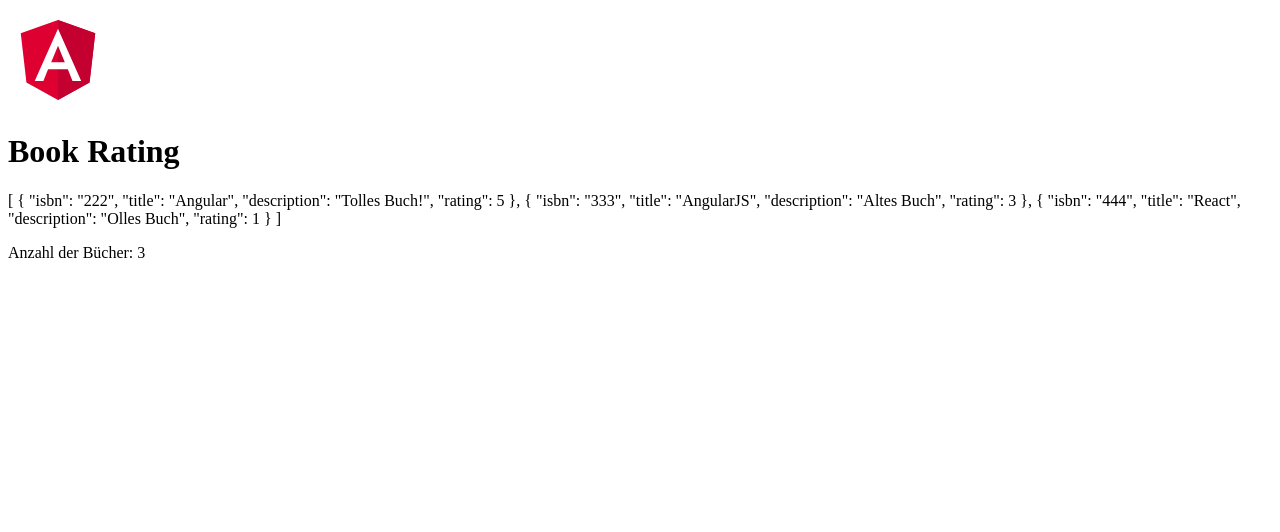
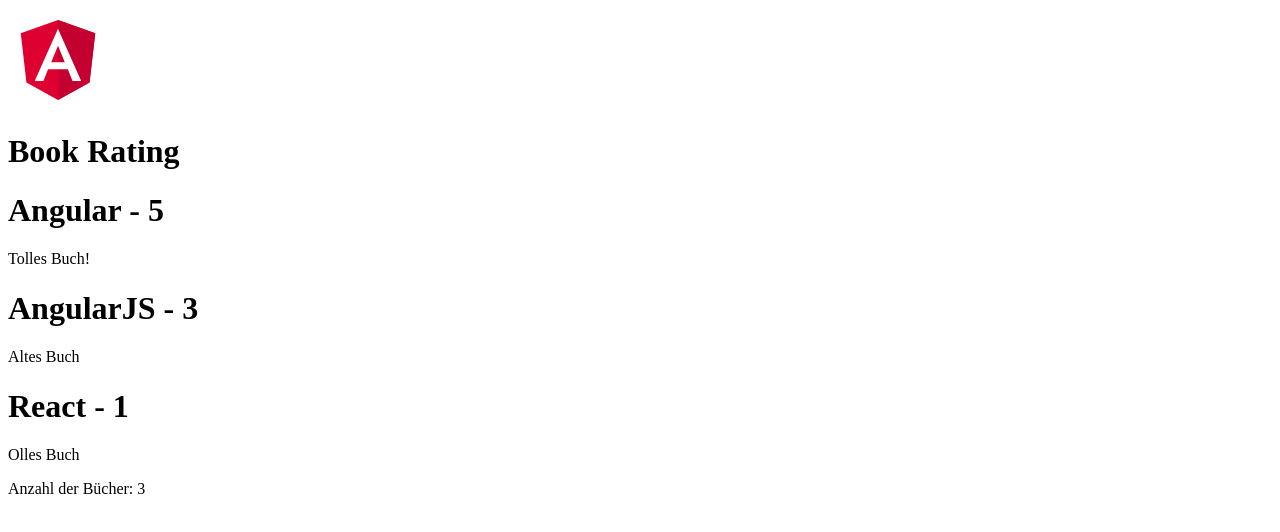
Before and after one commit to angular-schule/2020-06-angular-workshop-remote-duelmen, an Angular app in the folder book-rating/: page / in a window 1280 px wide. Shown: the top 532 px of the page. Built offline with nearby package versions, Linux system fonts and the light colour scheme.

Commit message:
directives

```diff
--- a/book-rating/src/app/app.module.ts
+++ b/book-rating/src/app/app.module.ts
@@ -4,11 +4,13 @@
 import { AppRoutingModule } from './app-routing.module';
 import { AppComponent } from './app.component';
 import { DashboardComponent } from './dashboard/dashboard.component';
+import { BookComponent } from './book/book.component';
 
 @NgModule({
   declarations: [
     AppComponent,
-    DashboardComponent
+    DashboardComponent,
+    BookComponent
   ],
   imports: [
     BrowserModule,
--- /dev/null
+++ b/book-rating/src/app/book/book.component.html
@@ -0,0 +1,5 @@
+<h1>{{ book?.title }} - {{ book?.rating }}</h1>
+
+<p>
+  {{ book?.description }}
+</p>
--- a/book-rating/src/app/dashboard/dashboard.component.html
+++ b/book-rating/src/app/dashboard/dashboard.component.html
@@ -1,5 +1,6 @@
-<p>
-  {{ books | json }}
-</p>
+<br-book
+  *ngFor="let b of books"
+  [book]="b">
+</br-book>
 
 Anzahl der Bücher: {{ books.length }}
```
Also changed, not shown: book-rating/src/app/book/book.component.ts (added, +15 -0 lines), book-rating/src/app/book/book.component.scss (added), 1 other file (tests, documents, lock files or other folders).
